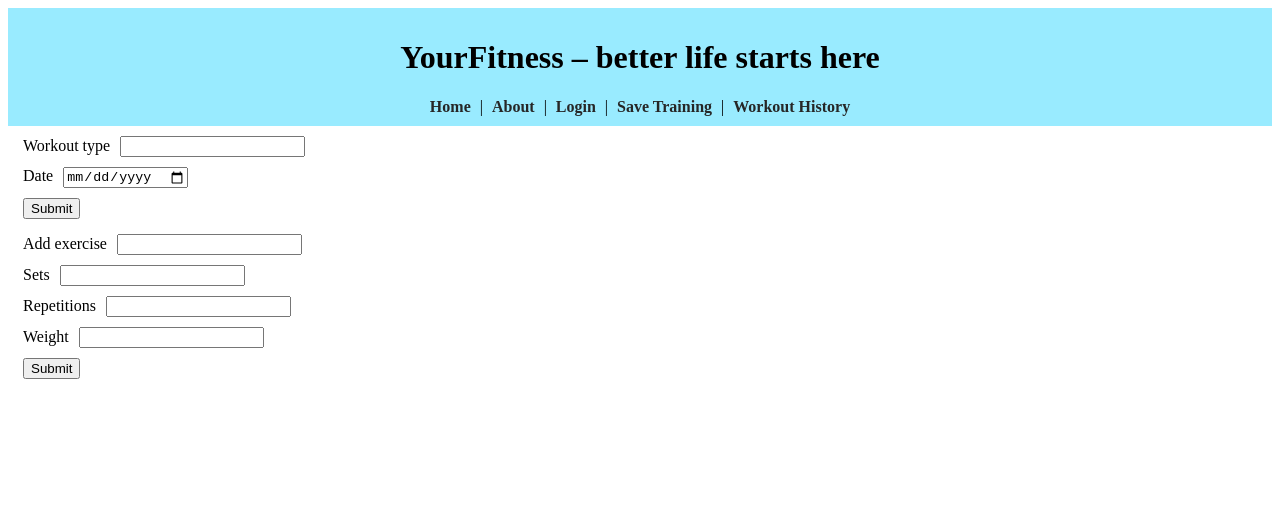
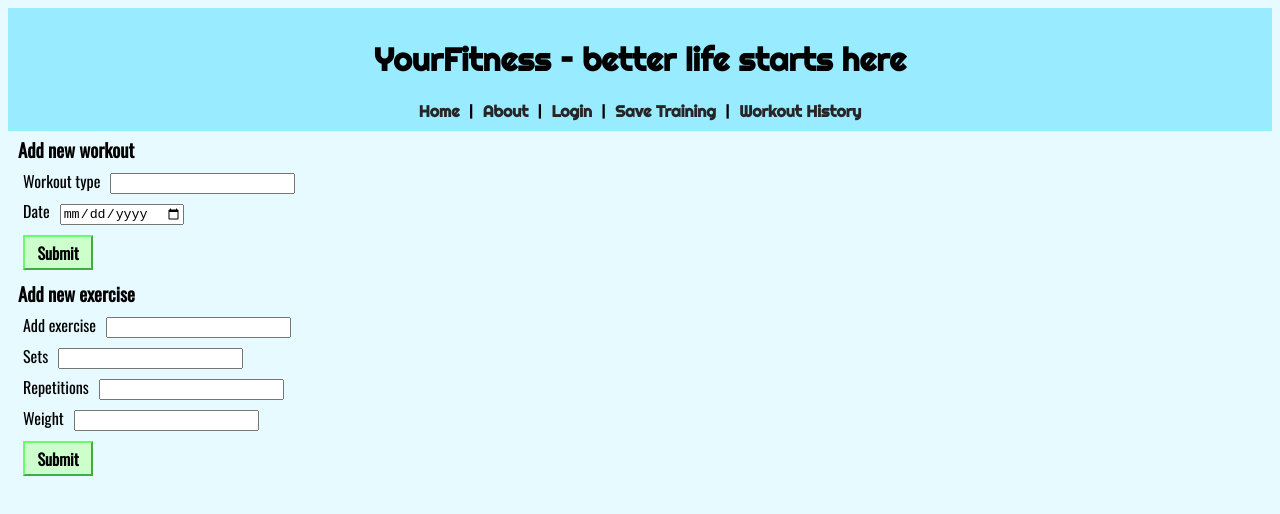
Before and after one commit to erpuid/Tarkvaratehnika1, a Vue app in the folder web/: page /#/savetraining in a window 1280 px wide. Shown: the top 514 px of the page. Built offline with nearby package versions, Linux system fonts and the light colour scheme.

Commit message:
new general design

```diff
--- a/web/public/index.html
+++ b/web/public/index.html
@@ -4,7 +4,14 @@
     <meta charset="utf-8">
     <meta http-equiv="X-UA-Compatible" content="IE=edge">
     <meta name="viewport" content="width=device-width,initial-scale=1.0">
+    <link href="https://fonts.googleapis.com/css?family=Righteous" rel="stylesheet">
+    <link href="https://fonts.googleapis.com/css?family=Oswald" rel="stylesheet">
     <link rel="icon" href="<%= BASE_URL %>favicon.ico">
+    <style>
+        body {
+            background-color: #e6faff;
+        }
+    </style>
     <title>YourFitness</title>
   </head>
   <body>
--- a/web/src/views/About.vue
+++ b/web/src/views/About.vue
@@ -1,6 +1,6 @@
 <template>
     <div class="about">
-        <h1>This is an about page</h1>
+        <h1 class="heading">This is an about page</h1>
     </div>
 </template>
 
@@ -11,5 +11,11 @@
 </script>
 
 <style scoped>
+    .about {
+        font-family: 'Oswald', sans-serif;
+    }
 
+    .heading {
+        text-align: center;
+    }
 </style>
--- a/web/src/views/Home.vue
+++ b/web/src/views/Home.vue
@@ -1,7 +1,7 @@
 <template>
     <div class="home">
-        <h1>Welcome to YourFitness!</h1>
-        <p>This app helps you get fit and keeps track of your trainings</p>
+        <h1 class="heading">Welcome to YourFitness!</h1>
+        <p class="text">This app helps you get fit and keeps track of your trainings</p>
     </div>
 </template>
 
@@ -18,5 +18,17 @@ export default {
 </script>
 
 <style scoped>
+    .home {
+        font-family: 'Oswald', sans-serif;
+    }
+
+    .text {
+        font-size: 20px;
+        text-align: center;
+    }
+
+    .heading {
+        text-align: center;
+    }
 
 </style>
--- a/web/src/views/Login.vue
+++ b/web/src/views/Login.vue
@@ -8,7 +8,7 @@
             <label>Password </label>
             <input type="password" name="password" v-model="password">
             <br/>
-            <input type="submit" name="submit" value="Submit" />
+            <input type="submit" class="submit" name="submit" value="Submit" />
         </form>
         <h1>If you don't have an account...</h1>
         <form @submit="SignupForm" method="post">
@@ -24,7 +24,7 @@
             <label>Password: </label>
             <input type="password" name="signUpPass" v-model="signPassword" />
             <br>
-            <input type="submit" name="signSubmit" value="Confirm" />
+            <input type="submit" class="submit" name="signSubmit" value="Confirm" />
         </form>
     </div>
 </template>
@@ -59,6 +59,27 @@
 </script>
 
 <style scoped>
+    .login {
+        font-family: 'Oswald', sans-serif;
+    }
+
+    .submit {
+        font-weight: bold;
+        font-family: 'Oswald', sans-serif;
+        font-size: 16px;
+        height: 35px;
+        width: 70px;
+        padding-right: 5px;
+        padding-left: 5px;
+        background-color: #ccffcc;
+        border-color: #66ff66;
+    }
+
+    .submit:hover {
+        background-color: #66ff66;
+        border-color: #66ff66;
+    }
+
     * {
         margin-top: 10px;
     }
--- a/web/src/views/SaveTraining.vue
+++ b/web/src/views/SaveTraining.vue
@@ -1,5 +1,6 @@
 <template>
     <div class="savetraining">
+        <h3>Add new workout</h3>
         <form id="training-form" method="post" @submit.prevent="processForm">
             <label>Workout type</label>
             <input type="text" name="workoutType" v-model="workoutType"/>
@@ -7,9 +8,9 @@
             <label>Date</label>
             <input type="date" name="date" v-model="date"/>
             <br>
-            <input type="submit" name="Submit"/>
+            <input type="submit" class="submit" name="Submit" value="Submit"/>
         </form>
-
+        <h3>Add new exercise</h3>
         <form id="add-workout" @submit.prevent="addExercise">
             <label>Add exercise</label>
             <input type="text" name="exerciseName" v-model="exercise.exerciseName"/>
@@ -23,7 +24,7 @@
             <label>Weight</label>
             <input type="number" name="exerciseWeight" v-model="exercise.weight"/>
             <br>
-            <input type="submit" name="addExercise"/>
+            <input type="submit" class="submit" name="addExercise" value="Submit"/>
         </form>
 
         <ul>
@@ -74,6 +75,27 @@
 </script>
 
 <style scoped>
+    .savetraining {
+        font-family: 'Oswald', sans-serif;
+    }
+
+    .submit {
+        font-weight: bold;
+        font-family: 'Oswald', sans-serif;
+        font-size: 16px;
+        height: 35px;
+        width: 70px;
+        padding-right: 5px;
+        padding-left: 5px;
+        background-color: #ccffcc;
+        border-color: #66ff66;
+    }
+
+    .submit:hover {
+        background-color: #66ff66;
+        border-color: #66ff66;
+    }
+
     * {
         margin: 5px;
     }
--- a/web/src/views/WorkoutHistory.vue
+++ b/web/src/views/WorkoutHistory.vue
@@ -34,5 +34,7 @@
 </script>
 
 <style scoped>
-
+    .workouthistory {
+        font-family: 'Oswald', sans-serif;
+    }
 </style>
```
Also changed, not shown: web/src/assets/logo.png (deleted).
